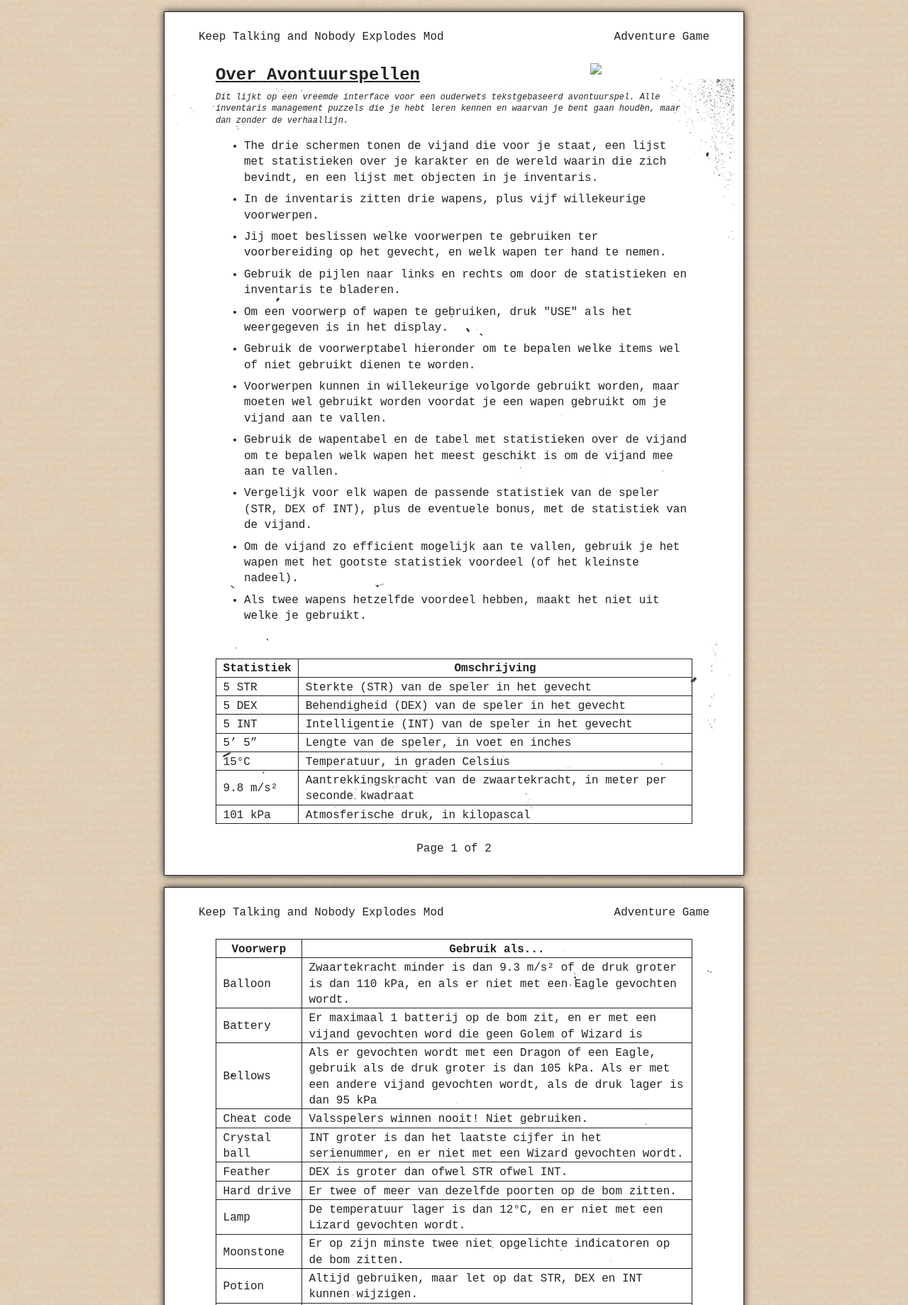
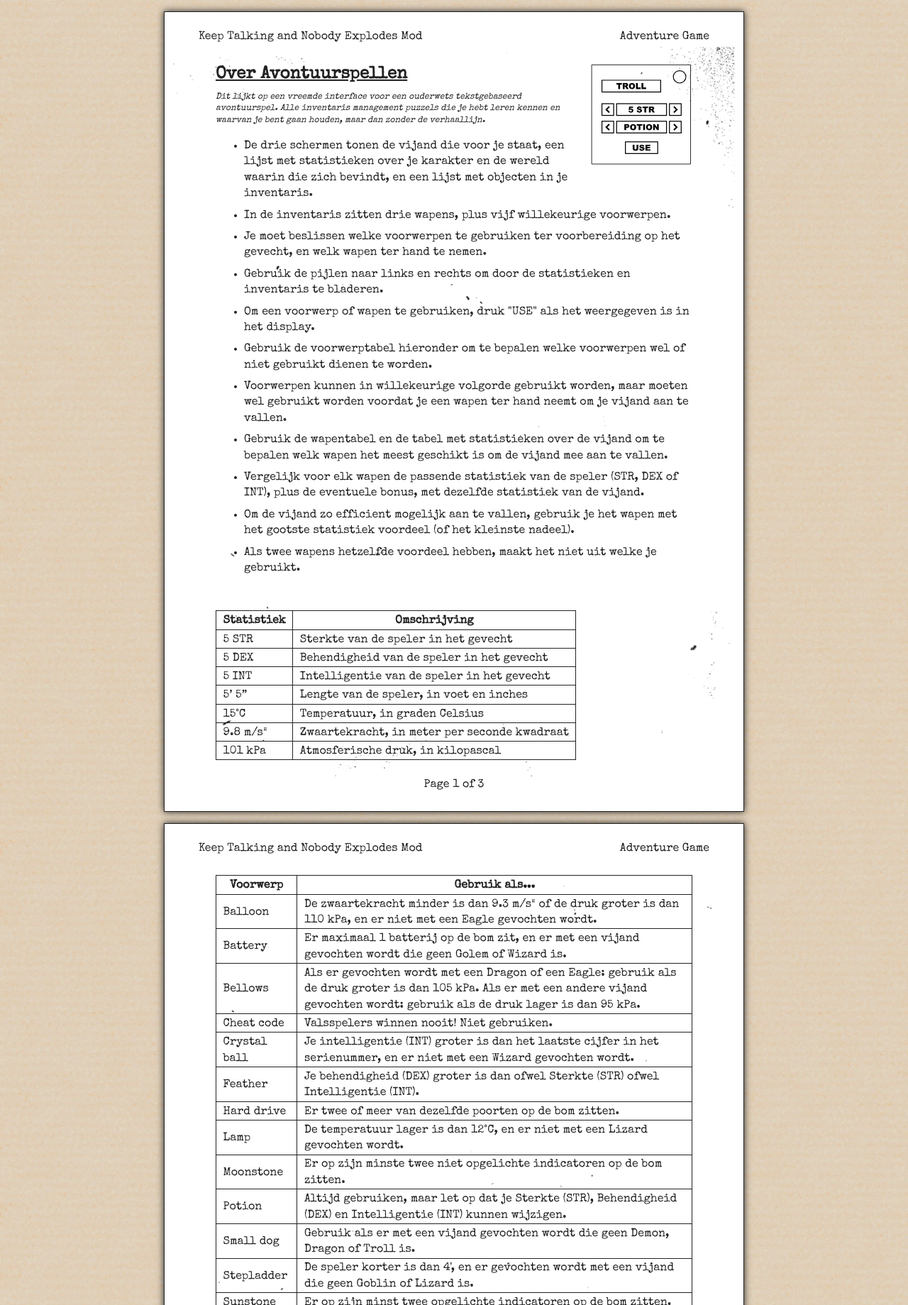
Before and after one commit to Big4SMK/ktane-dutch-translations, a plain HTML site: page ktanemodule-adventuregame/index.html in a window 1280 px wide. Shown: the top 1839 px of the page at 71% size. Drawn offline with nearby package versions, Linux system fonts and the light colour scheme; files whose address does not match are found by name; a web font is replaced by a local one.

Commit message:
Fix translation ktanemodule-adventuregame module

```diff
--- a/ktanemodule-adventuregame/index.html
+++ b/ktanemodule-adventuregame/index.html
@@ -5,10 +5,9 @@
     <meta content="IE=edge" http-equiv="X-UA-Compatible">
     <title>Adventure Game — Keep Talking and Nobody Explodes Module</title>
     <meta content="initial-scale=1" name="viewport">
-    <link rel='stylesheet' type='text/css' href='css/font.css'>
+    <link href='https://fonts.googleapis.com/css?family=Special+Elite' rel='stylesheet' type='text/css'>
     <link href="css/normalize.css" rel="stylesheet" type="text/css">
     <link href="css/main.css" rel="stylesheet" type="text/css">
-    <script src='js/highlighter.js'></script>
     <style>
         li { margin-bottom: .5em; }
         ul { margin-bottom: 3em; }
@@ -33,15 +32,15 @@
                     <p class="flavour-text">
 			Dit lijkt op een vreemde interface voor een ouderwets tekstgebaseerd avontuurspel. Alle inventaris management puzzels die je hebt leren kennen en waarvan je bent gaan houden, maar dan zonder de verhaallijn.
                     <ul>
-			<li>The drie schermen tonen de vijand die voor je staat, een lijst met statistieken over je karakter en de wereld waarin die zich bevindt, en een lijst met objecten in je inventaris.
+			<li>De drie schermen tonen de vijand die voor je staat, een lijst met statistieken over je karakter en de wereld waarin die zich bevindt, en een lijst met objecten in je inventaris.
 			<li>In de inventaris zitten drie wapens, plus vijf willekeurige voorwerpen.
-			<li>Jij moet beslissen welke voorwerpen te gebruiken ter voorbereiding op het gevecht, en welk wapen ter hand te nemen.
+			<li>Je moet beslissen welke voorwerpen te gebruiken ter voorbereiding op het gevecht, en welk wapen ter hand te nemen.
 			<li>Gebruik de pijlen naar links en rechts om door de statistieken en inventaris te bladeren.
 			<li>Om een voorwerp of wapen te gebruiken, druk "USE" als het weergegeven is in het display.
-			<li>Gebruik de voorwerptabel hieronder om te bepalen welke items wel of niet gebruikt dienen te worden.
-			<li>Voorwerpen kunnen in willekeurige volgorde gebruikt worden, maar moeten wel gebruikt worden voordat je een wapen gebruikt om je vijand aan te vallen.
+			<li>Gebruik de voorwerptabel hieronder om te bepalen welke voorwerpen wel of niet gebruikt dienen te worden.
+			<li>Voorwerpen kunnen in willekeurige volgorde gebruikt worden, maar moeten wel gebruikt worden voordat je een wapen ter hand neemt om je vijand aan te vallen.
 			<li>Gebruik de wapentabel en de tabel met statistieken over de vijand om te bepalen welk wapen het meest geschikt is om de vijand mee aan te vallen.
-			<li>Vergelijk voor elk wapen de passende statistiek van de speler (STR, DEX of INT), plus de eventuele bonus, met de statistiek van de vijand.
+			<li>Vergelijk voor elk wapen de passende statistiek van de speler (STR, DEX of INT), plus de eventuele bonus, met dezelfde statistiek van de vijand.
 			<li>Om de vijand zo efficient mogelijk aan te vallen, gebruik je het wapen met het gootste statistiek voordeel (of het kleinste nadeel).
 			<li>Als twee wapens hetzelfde voordeel hebben, maakt het niet uit welke je gebruikt.
                     </ul>
@@ -53,15 +52,15 @@
                         </tr>
                         <tr>
                             <td>5 STR
-                            <td>Sterkte (STR) van de speler in het gevecht
+                            <td>Sterkte van de speler in het gevecht
                         </tr>
                         <tr>
                             <td>5 DEX
-                            <td>Behendigheid (DEX) van de speler in het gevecht
+                            <td>Behendigheid van de speler in het gevecht
                         </tr>
                         <tr>
                             <td>5 INT
-                            <td>Intelligentie (INT) van de speler in het gevecht
+                            <td>Intelligentie van de speler in het gevecht
                         </tr>
                         <tr>
                             <td>5’ 5”
@@ -73,7 +72,7 @@
                         </tr>
                         <tr>
                             <td>9.8 m/s²
-                            <td>Aantrekkingskracht van de zwaartekracht, in meter per seconde kwadraat
+                            <td>Zwaartekracht, in meter per seconde kwadraat
                         </tr>
                         <tr>
                             <td>101 kPa
@@ -82,7 +81,7 @@
                     </table>
 
                 </div>
-                <div class="page-footer relative-footer">Page 1 of 2</div>
+                <div class="page-footer relative-footer">Page 1 of 3</div>
             </div>
             <div class="page page-bg-01">
                 <div class="page-header">
@@ -98,15 +97,15 @@
                         </tr>
                         <tr>
                             <td>Balloon
-                            <td>Zwaartekracht minder is dan 9.3 m/s² of de druk groter is dan 110 kPa, en als er niet met een Eagle gevochten wordt.
+                            <td>De zwaartekracht minder is dan 9.3 m/s² of de druk groter is dan 110 kPa, en er niet met een Eagle gevochten wordt.
                         </tr>
                         <tr>
                             <td>Battery
-                            <td>Er maximaal 1 batterij op de bom zit, en er met een vijand gevochten word die geen Golem of Wizard is
+                            <td>Er maximaal 1 batterij op de bom zit, en er met een vijand gevochten wordt die geen Golem of Wizard is.
                         </tr>
                         <tr>
                             <td>Bellows
-                            <td>Als er gevochten wordt met een Dragon of een Eagle, gebruik als de druk groter is dan 105 kPa. Als er met een andere vijand gevochten wordt, als de druk lager is dan 95 kPa
+                            <td>Als er gevochten wordt met een Dragon of een Eagle: gebruik als de druk groter is dan 105 kPa. Als er met een andere vijand gevochten wordt: gebruik als de druk lager is dan 95 kPa.
                         </tr>
                         <tr>
                             <td>Cheat code
@@ -114,11 +113,11 @@
                         </tr>
                         <tr>
                             <td>Crystal ball
-                            <td>INT groter is dan het laatste cijfer in het serienummer, en er niet met een Wizard gevochten wordt.
+                            <td>Je intelligentie (INT) groter is dan het laatste cijfer in het serienummer, en er niet met een Wizard gevochten wordt.
                         </tr>
                         <tr>
                             <td>Feather
-                            <td>DEX is groter dan ofwel STR ofwel INT.
+                            <td>Je behendigheid (DEX) groter is dan ofwel Sterkte (STR) ofwel Intelligentie (INT).
                         </tr>
                         <tr>
                             <td>Hard drive
@@ -134,7 +133,7 @@
                         </tr>
                         <tr>
                             <td>Potion
-                            <td>Altijd gebruiken, maar let op dat STR, DEX en INT kunnen wijzigen.
+                            <td>Altijd gebruiken, maar let op dat je Sterkte (STR), Behendigheid (DEX) en Intelligentie (INT) kunnen wijzigen.
                         </tr>
                         <tr>
                             <td>Small dog
@@ -154,14 +153,22 @@
                         </tr>
                         <tr>
                             <td>Ticket
-                            <td>De speler 4'6" of kleiner is, aantrekkingskracht minstens 9.2 m/s² en maximaal 10.4 m/s² is.
+                            <td>De speler 4'6" of kleiner is, zwaartekracht minstens 9.2 m/s² en maximaal 10.4 m/s² is.
                         </tr>
                         <tr>
                             <td>Trophy
-                            <td>STR is hoger dan het eerste cijfer van het serienummer, of als er met een Troll gevochten wordt.
+                            <td>Sterkte (STR) hoger is dan het eerste cijfer van het serienummer, of als er met een Troll gevochten wordt.
                         </tr>
                     </table>
-
+                </div>
+                <div class="page-footer relative-footer">Page 2 of 3</div>
+            </div>
+            <div class="page page-bg-01">
+                <div class="page-header">
+                    <span class="page-header-doc-title">Keep Talking and Nobody Explodes Mod</span>
+                    <span class="page-header-section-title">Adventure Game</span>
+                </div>
+                <div class="page-content">
                     <table class='enemies'>
                         <tr><th>Vijand      <th>STR     <th>DEX     <th>INT </tr>
                         <tr><td>Demon       <td>50      <td>50      <td>50  </tr>
@@ -183,9 +190,8 @@
                         <tr><td>Magic orb       <td>INT     <td>+0    </tr>
                         <tr><td>Grimoire        <td>INT     <td>+2    </tr>
                     </table>
-
                 </div>
-                <div class="page-footer relative-footer">Page 2 of 2</div>
+                <div class="page-footer relative-footer">Page 3 of 3</div>
             </div>
         </div>
     </div>
```
Also changed, not shown: index.html (+1 -1 lines), ktanemodule-adventuregame/img/Adventure Game.svg (added).
